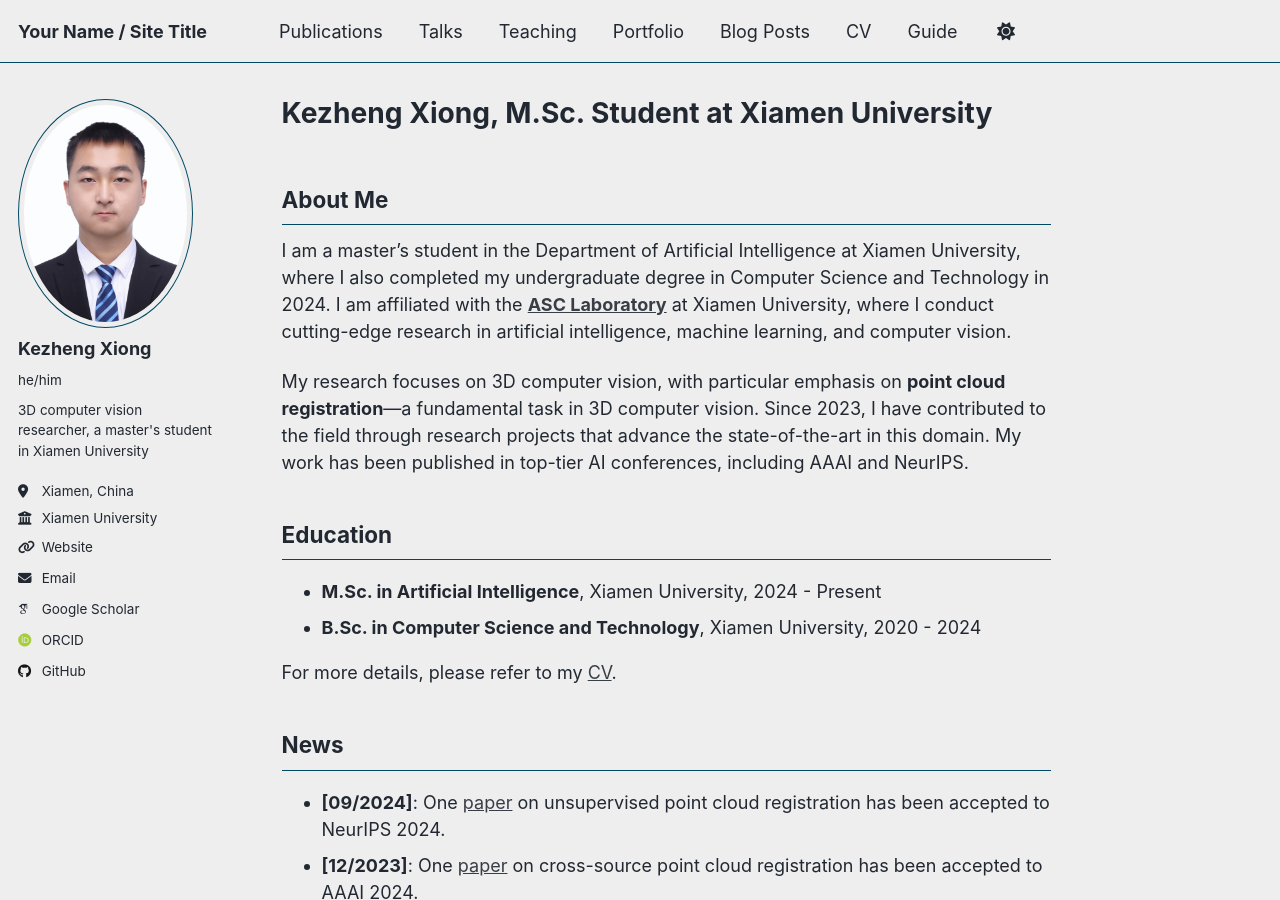
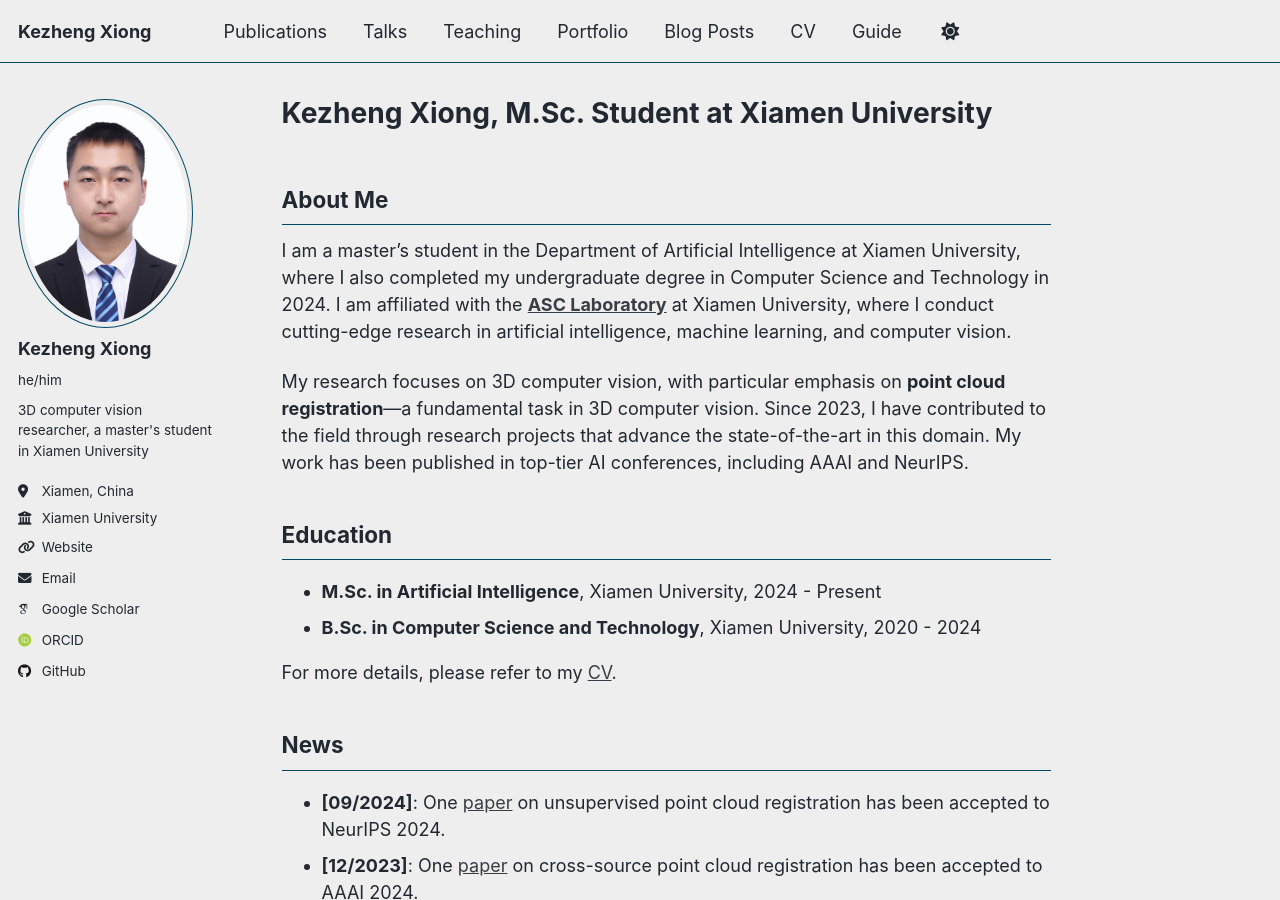
Before and after one commit to kezheng1204/kezheng1204.github.io, a Jekyll site: the page built from _pages/about.md, in a window 1280 px wide and 900 px high. Built offline with Jekyll 4.4.1, drawn with Linux system fonts in a browser that asks for light colours; some web fonts are replaced; a script that is not in the unit is left out.

```diff
--- a/_config.yml
+++ b/_config.yml
@@ -9,7 +9,7 @@
 # Basic Site Settings
 locale                   : "en-US"
 site_theme               : "air" # Currently available options are "default", "air"
-title                    : "Your Name / Site Title"
+title                    : "Kezheng Xiong"
 title_separator          : "-"
 name                     : &name "Kezheng Xiong"
 description              : &description "3D computer vision researcher, a master's student in Xiamen University"
```
Also changed, not shown: 1 other file.
